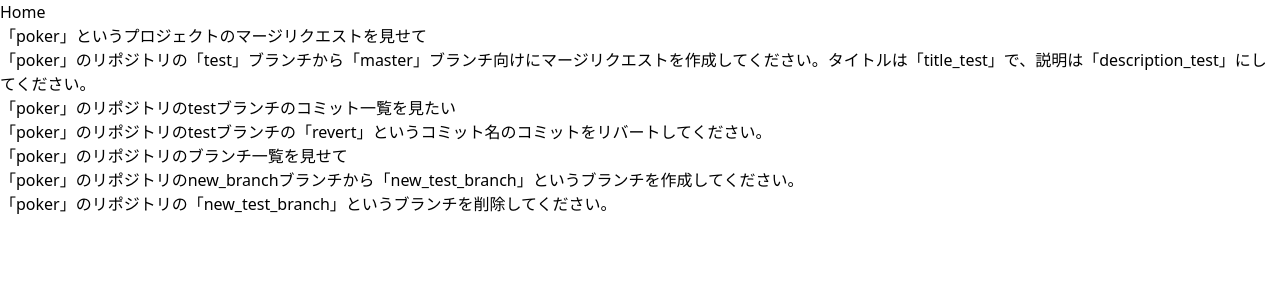
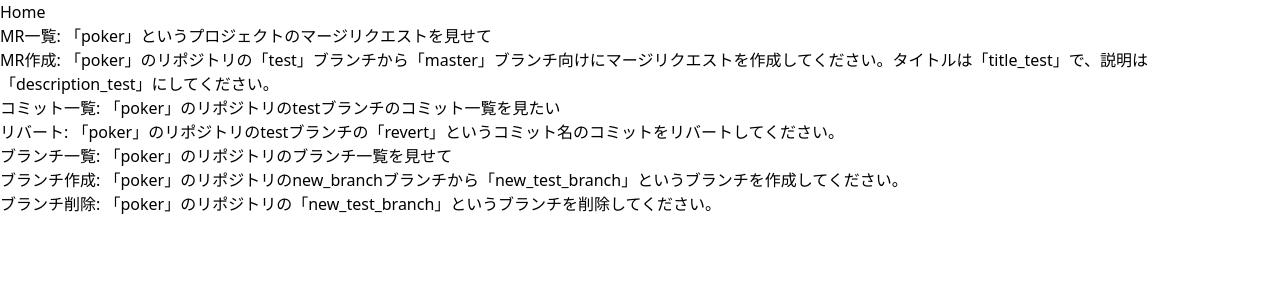
Before and after one commit to takada-yuto/gpt-tools-git, a React (Vite) app in the folder vite/: page /template in a window 1280 px wide. Shown: the top 300 px of the page. Built offline with nearby package versions, Linux system fonts and the light colour scheme; no server answers; what @azure/openai would draw is missing.

Commit message:
テンプレート修正

```diff
--- a/vite/src/components/Template/index.tsx
+++ b/vite/src/components/Template/index.tsx
@@ -2,13 +2,13 @@ import { Link } from 'react-router-dom'
 
 export const Template = () => {
   const promptTemplates = [
-    '「poker」というプロジェクトのマージリクエストを見せて',
-    '「poker」のリポジトリの「test」ブランチから「master」ブランチ向けにマージリクエストを作成してください。タイトルは「title_test」で、説明は「description_test」にしてください。',
-    '「poker」のリポジトリのtestブランチのコミット一覧を見たい',
-    '「poker」のリポジトリのtestブランチの「revert」というコミット名のコミットをリバートしてください。',
-    '「poker」のリポジトリのブランチ一覧を見せて',
-    '「poker」のリポジトリのnew_branchブランチから「new_test_branch」というブランチを作成してください。',
-    '「poker」のリポジトリの「new_test_branch」というブランチを削除してください。',
+    'MR一覧: 「poker」というプロジェクトのマージリクエストを見せて',
+    'MR作成: 「poker」のリポジトリの「test」ブランチから「master」ブランチ向けにマージリクエストを作成してください。タイトルは「title_test」で、説明は「description_test」にしてください。',
+    'コミット一覧: 「poker」のリポジトリのtestブランチのコミット一覧を見たい',
+    'リバート: 「poker」のリポジトリのtestブランチの「revert」というコミット名のコミットをリバートしてください。',
+    'ブランチ一覧: 「poker」のリポジトリのブランチ一覧を見せて',
+    'ブランチ作成: 「poker」のリポジトリのnew_branchブランチから「new_test_branch」というブランチを作成してください。',
+    'ブランチ削除: 「poker」のリポジトリの「new_test_branch」というブランチを削除してください。',
   ];
   return (
     <div className="container mx-auto mt-8">
```
